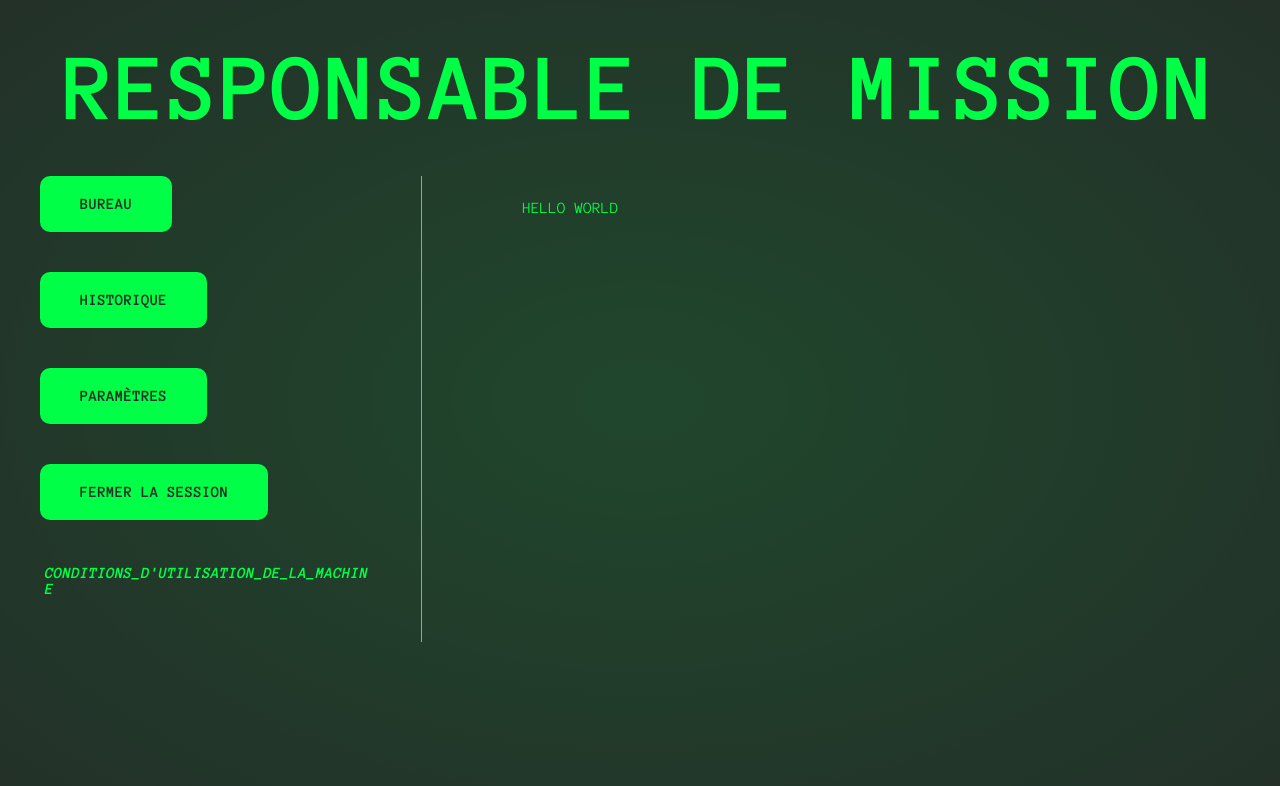
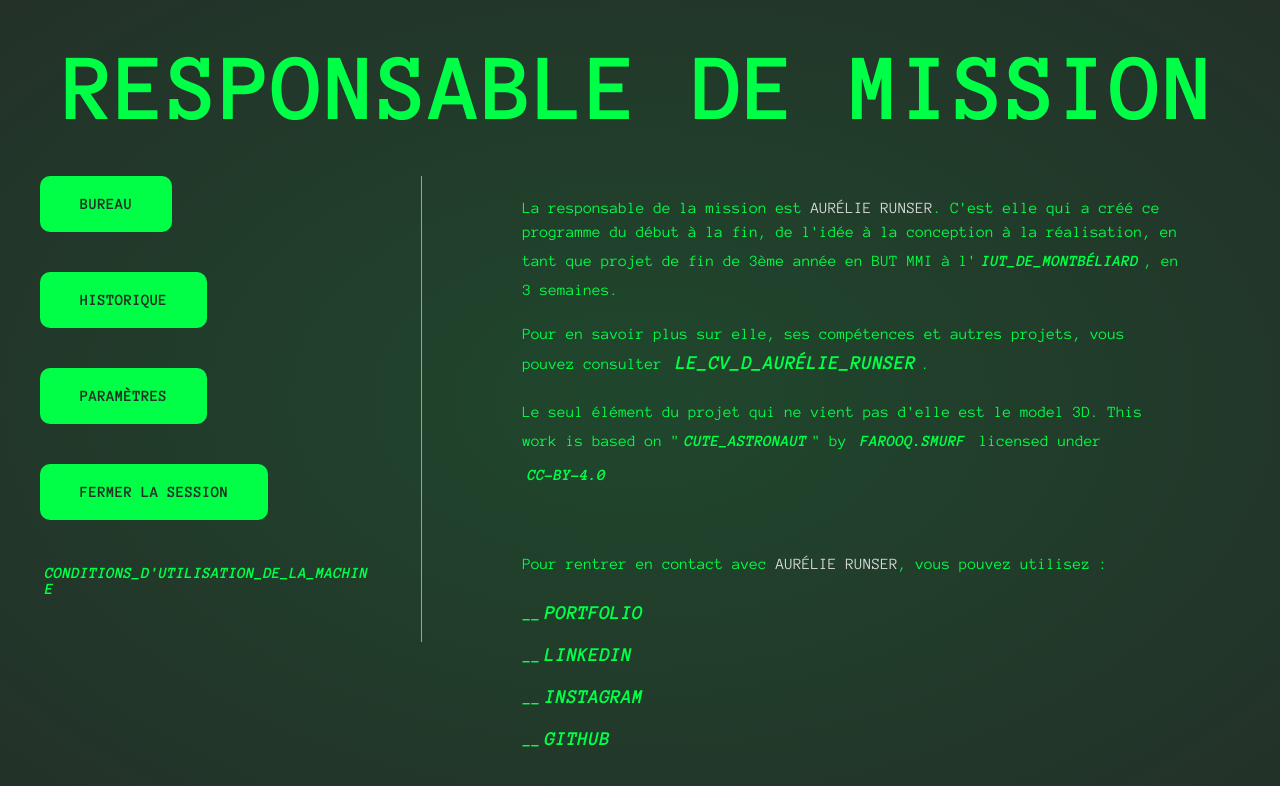
Before and after one commit to Aurelie-Runser/How-To-Meet-Aliens, a Nuxt app: page /responsable_de_mission in a window 1280 px wide. Shown: the top 786 px of the page. Built offline with nearby package versions, Linux system fonts and the light colour scheme; no server answers.

Commit message:
création page a propos

```diff
--- a/pages/index.vue
+++ b/pages/index.vue
@@ -78,11 +78,6 @@
 
     &__texte-info{
         margin-top: 0;
-
-        &--item_1
-        &--item_2{
-            // display: none;
-        }
     }
 
     &__button{
--- a/pages/responsable_de_mission.vue
+++ b/pages/responsable_de_mission.vue
@@ -1,8 +1,8 @@
 <template>
     <div>
-        <NuxtLayout :class="`-main_color-${store.mainColor}`">
+        <NuxtLayout class="apropos" :class="`-main_color-${store.mainColor}`">
             <template #header>
-                <h1>Responsable de Mission</h1>
+                <h1 class="apropos__h1">Responsable de Mission</h1>
             </template>
 
             <template #aside>
@@ -17,13 +17,35 @@
                 </div>
             </template>
 
-            <p>HELLO WORLD</p>
+            <p>La responsable de la mission est <span class="apropos__avant">Aurélie Runser</span>. C'est elle qui a créé ce programme du début à la fin, de l'idée à la conception à la réalisation, en tant que projet de fin de 3ème année en BUT MMI à l'<myButton type="t_link" size="small" :color="`main_color-${store.mainColor}`" href="https://mmimontbeliard.com">IUT_de_Montbéliard</myButton>, en 3 semaines.</p>
+            <p>Pour en savoir plus sur elle, ses compétences et autres projets, vous pouvez consulter <myButton type="t_link" :color="`main_color-${store.mainColor}`" href="https://portfolio.aurelierunser.fr">le_CV_d_Aurélie_Runser</myButton>.</p>
+            <p>Le seul élément du projet qui ne vient pas d'elle est le model 3D. This work is based on "<myButton type="t_link" size="small" :color="`main_color-${store.mainColor}`" href="https://sketchfab.com/3d-models/cute-astronaut-11bba8ead8a74de58ed3d4a2ea83f50c">Cute_Astronaut</myButton>" by <myButton type="t_link" size="small" :color="`main_color-${store.mainColor}`" href="https://sketchfab.com/farooq.smurf">farooq.smurf</myButton> licensed under <myButton type="t_link" size="small" :color="`main_color-${store.mainColor}`" href="http://creativecommons.org/licenses/by/4.0/">CC-BY-4.0</myButton><div class=""></div></p>
+
+            <div class="apropos__contact">
+                <p>Pour rentrer en contact avec <span class="apropos__avant">Aurélie Runser</span>, vous pouvez utilisez :</p>
+                <ul>
+                    <li><myButton type="t_link" :color="`main_color-${store.mainColor}`" href="https://portfolio.aurelierunser.fr">Portfolio</myButton></li>
+                    <li><myButton type="t_link" :color="`main_color-${store.mainColor}`" href="https://www.linkedin.com/in/aur%C3%A9lie-runser">linkedin</myButton></li>
+                    <li><myButton type="t_link" :color="`main_color-${store.mainColor}`" href="https://www.instagram.com/aurelie.runser_pro">instagram</myButton></li>
+                    <li><myButton type="t_link" :color="`main_color-${store.mainColor}`" href="https://github.com/Aurelie-Runser">Github</myButton></li>
+                </ul>
+            </div>
         </NuxtLayout>
     </div>
 </template>
 
 <style lang="scss">
+.apropos{
 
+    &__avant{
+        color: $c-white;
+        text-transform: uppercase;
+    }
+
+    &__contact{
+        margin: $pc-m-lg 0;
+    }
+}
 </style>
 
 <script setup>
```
